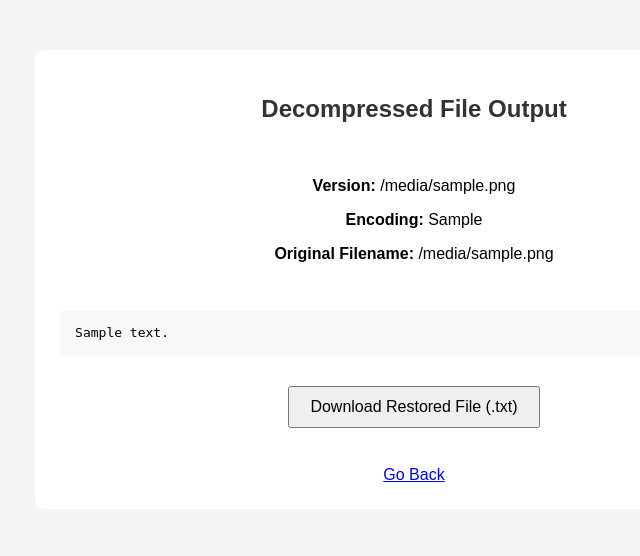
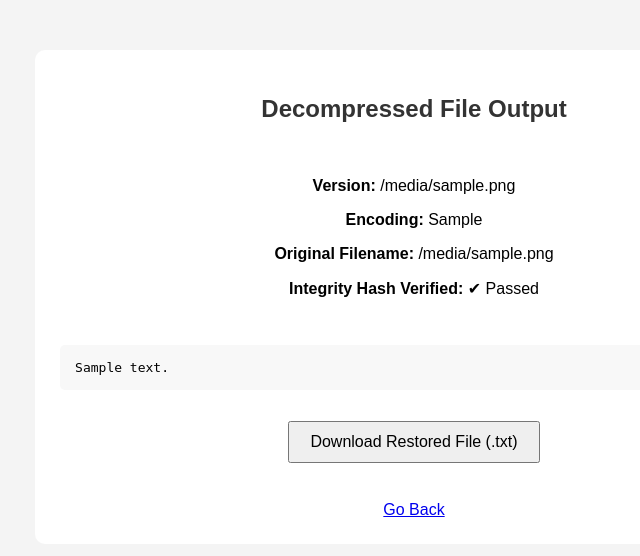
Before and after one commit to AbhinavSilwal1/file-compression-tool, a Flask app: template templates/results.html in a window 1280 px wide. Shown: the top 556 px of the page, without its empty margins (226-866 px from the left). Run offline with Flask 3, Linux system fonts and the light colour scheme; the template is opened without the code that fills it: most values are stand-ins (such as "Sample title", 1, 10 or a date in 2020); some libraries are stand-ins or nearby versions.

Commit message:
Add SHA-256 integrity hashing and verification for .huff files

```diff
--- a/app.py
+++ b/app.py
@@ -1,6 +1,7 @@
 from flask import Flask, render_template, request, Response
 import json
 import os
+import hashlib
 from compression.huffman import (
     build_frequency_table,
     build_huffman_tree,
@@ -48,6 +49,9 @@ def upload_file():
 
     try:
         content = raw_bytes.decode("utf-8")
+
+        # Generate integrity hash
+        content_hash = hashlib.sha256(content.encode("utf-8")).hexdigest()
 
     except UnicodeDecodeError:
         return render_template(
@@ -125,7 +129,8 @@ def upload_file():
         raw_frequency_table=frequency_table,
         raw_huffman_codes=huffman_codes,
         original_bar_width=original_bar_width,
-        encoded_bar_width=encoded_bar_width
+        encoded_bar_width=encoded_bar_width,
+        content_hash=content_hash
     )
 
 
@@ -144,6 +149,7 @@ def decompress_file():
     try:
         # Parse .huff file
         frequency_table, huffman_codes, encoded_text, header = parse_huff_file(content)
+        original_hash = header.get("hash")
 
         # Rebuild Huffman tree
         huffman_tree = build_tree_from_codes(huffman_codes)
@@ -151,12 +157,22 @@ def decompress_file():
         # Decode text
         decoded_text = decode_text(encoded_text, huffman_tree)
 
+        # Integrity check
+        calculated_hash = hashlib.sha256(decoded_text.encode("utf-8")).hexdigest()
+
+        if original_hash and calculated_hash != original_hash:
+            return render_template(
+                "results.html",
+                error="File integrity check failed. The file may be corrupted or modified."
+            )
+
         return render_template(
             "results.html",
             decompressed_text=decoded_text,
             file_version=header["version"],
             encoding_type=header["encoding"],
-            original_filename=header.get("original_filename")
+            original_filename=header.get("original_filename"),
+            file_hash=original_hash
         )
 
     except Exception:
@@ -182,6 +198,7 @@ def download_file():
     header = {
         "freq": frequency_table,
         "codes": huffman_codes,
+        "hash": request.form.get("content_hash"),
         "original_size": len(encoded_text),
         "encoding": "huffman",
         "version": "HUFF1",
--- a/templates/results.html
+++ b/templates/results.html
@@ -20,6 +20,7 @@
     <p><b>Version:</b> {{ file_version }}</p>
     <p><b>Encoding:</b> {{ encoding_type }}</p>
     <p><b>Original Filename:</b> {{ original_filename }}</p>
+    <p><b>Integrity Hash Verified:</b> ✔ Passed</p>
 
     <br>
 
@@ -112,6 +113,7 @@
         <input type="hidden" name="frequency_table" value='{{ raw_frequency_table | tojson }}'>
         <input type="hidden" name="huffman_codes" value='{{ raw_huffman_codes | tojson }}'>
         <input type="hidden" name="original_filename" value="{{ filename }}">
+        <input type="hidden" name="content_hash" value="{{ content_hash }}">
         <button type="submit">Download Compressed File (.huff)</button>
     </form>
 
```
